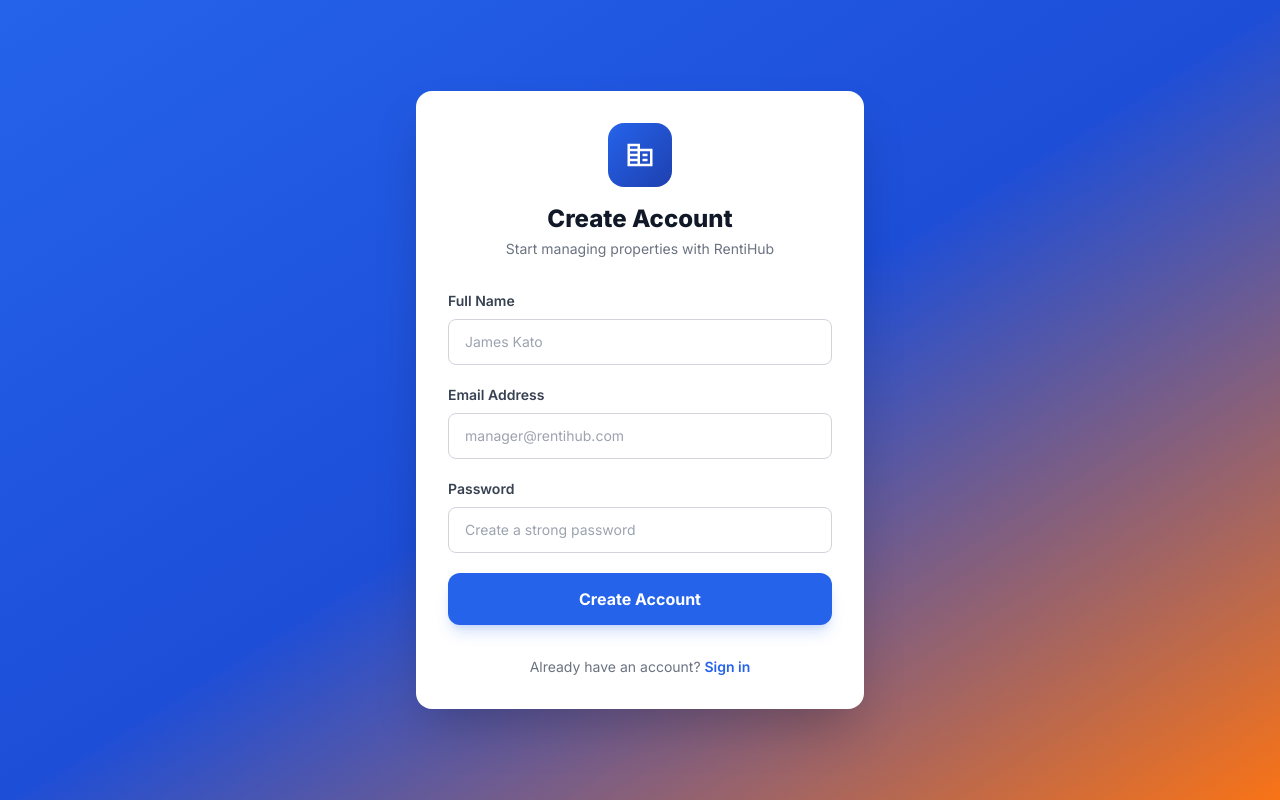
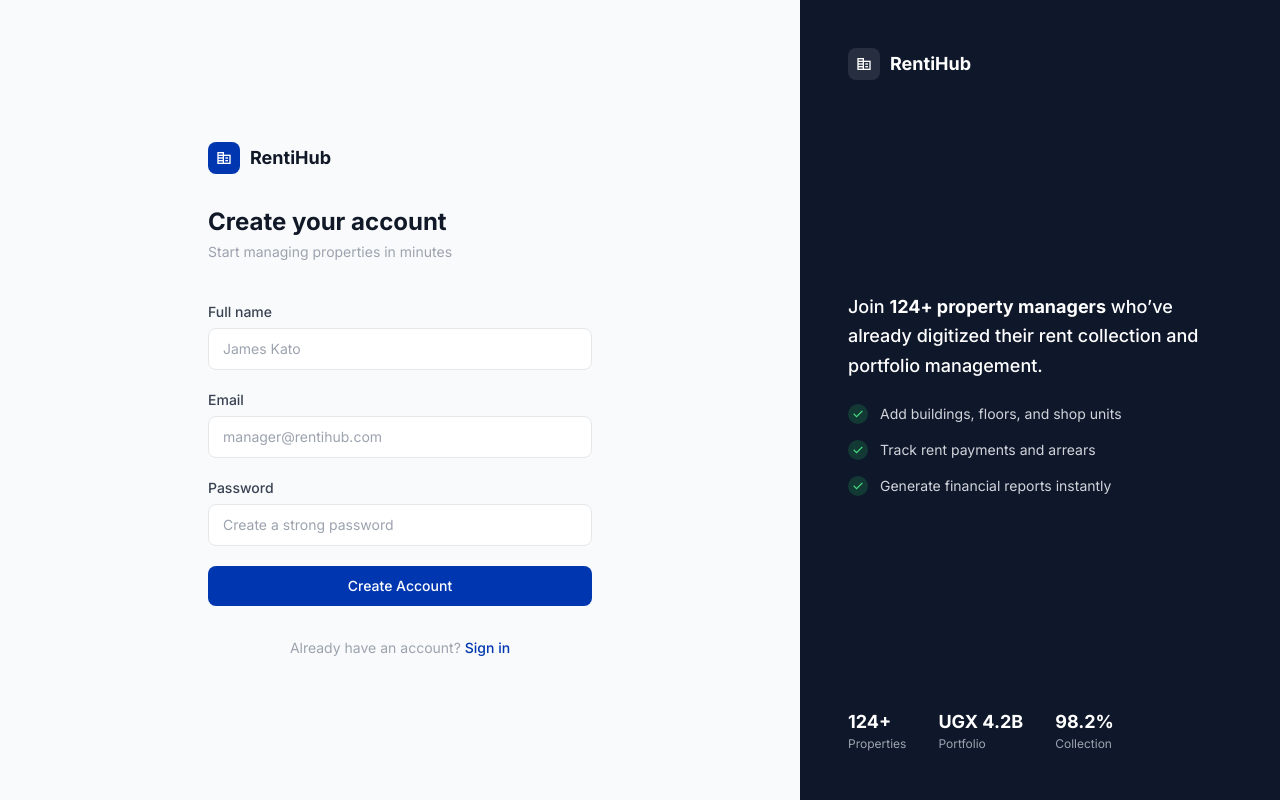
Before and after one commit to RockieRaheem/Renti-Hub, a React (Vite) app: page /register in a window 1280 px wide. Built offline with nearby package versions, Linux system fonts and the light colour scheme.

Commit message:
Redesign the login and sign in pages

```diff
--- a/src/pages/Login.jsx
+++ b/src/pages/Login.jsx
@@ -8,29 +8,71 @@ export default function Login() {
   const handleSubmit = (e) => { e.preventDefault(); navigate('/dashboard') }
 
   return (
-    <div className="min-h-screen flex items-center justify-center bg-gradient-to-br from-blue-600 via-blue-700 to-orange-500 p-6">
-      <div className="w-full max-w-md bg-white rounded-2xl shadow-2xl p-8">
-        <div className="text-center mb-8">
-          <div className="w-16 h-16 bg-gradient-to-br from-blue-600 to-blue-800 rounded-2xl flex items-center justify-center mx-auto mb-4">
-            <span className="material-symbols-outlined text-white text-3xl">corporate_fare</span>
+    <div className="min-h-screen flex">
+      <div className="flex-1 flex items-center justify-center p-8 bg-gray-50">
+        <div className="w-full max-w-sm">
+          <div className="mb-10">
+            <div className="flex items-center gap-2.5 mb-8">
+              <div className="w-8 h-8 rounded-lg bg-[#0037b0] flex items-center justify-center">
+                <span className="material-symbols-outlined text-white text-base">corporate_fare</span>
               </div>
-          <h1 className="text-2xl font-extrabold text-gray-900">Welcome Back</h1>
-          <p className="text-gray-500 text-sm mt-1">Sign in to your RentiHub account</p>
+              <span className="text-lg font-bold text-gray-900">RentiHub</span>
             </div>
+            <h1 className="text-2xl font-bold text-gray-900 mb-1">Welcome back</h1>
+            <p className="text-sm text-gray-400">Sign in to your account</p>
+          </div>
+
           <form onSubmit={handleSubmit} className="space-y-5">
             <div>
-            <label className="block text-sm font-semibold text-gray-700 mb-2">Email Address</label>
+              <label className="block text-sm font-medium text-gray-700 mb-1.5">Email</label>
               <input type="email" value={email} onChange={(e) => setEmail(e.target.value)}
-              className="w-full border border-gray-300 rounded-lg px-4 py-3 text-sm focus:border-blue-600 focus:ring-2 focus:ring-blue-100 outline-none transition-all" placeholder="manager@rentihub.com" required />
+                className="w-full border border-gray-200 rounded-lg px-3.5 py-2.5 text-sm text-gray-900 placeholder:text-gray-400 focus:border-blue-600 focus:ring-2 focus:ring-blue-50 outline-none transition-all" placeholder="manager@rentihub.com" required />
             </div>
             <div>
-            <label className="block text-sm font-semibold text-gray-700 mb-2">Password</label>
+              <label className="block text-sm font-medium text-gray-700 mb-1.5">Password</label>
               <input type="password" value={password} onChange={(e) => setPassword(e.target.value)}
-              className="w-full border border-gray-300 rounded-lg px-4 py-3 text-sm focus:border-blue-600 focus:ring-2 focus:ring-blue-100 outline-none transition-all" placeholder="Enter your password" required />
+                className="w-full border border-gray-200 rounded-lg px-3.5 py-2.5 text-sm text-gray-900 placeholder:text-gray-400 focus:border-blue-600 focus:ring-2 focus:ring-blue-50 outline-none transition-all" placeholder="Enter your password" required />
             </div>
-          <button type="submit" className="w-full bg-blue-600 text-white font-bold py-3.5 rounded-xl hover:bg-blue-700 transition-colors shadow-lg shadow-blue-600/20">Sign In</button>
+            <button type="submit" className="w-full bg-[#0037b0] text-white font-medium py-2.5 rounded-lg hover:bg-blue-700 transition-colors text-sm">
+              Sign In
+            </button>
           </form>
-        <p className="text-center text-sm text-gray-500 mt-8">Don't have an account? <Link to="/register" className="font-semibold text-blue-600 hover:text-blue-700">Create one</Link></p>
+
+          <p className="text-center text-sm text-gray-400 mt-8">
+            Don&rsquo;t have an account?{' '}
+            <Link to="/register" className="font-medium text-[#0037b0] hover:text-blue-700">Create one</Link>
+          </p>
+        </div>
+      </div>
+
+      <div className="hidden lg:flex w-[480px] bg-[#0f172a] p-12 flex-col justify-between">
+        <div className="flex items-center gap-2.5">
+          <div className="w-8 h-8 rounded-lg bg-white/10 flex items-center justify-center">
+            <span className="material-symbols-outlined text-white text-base">corporate_fare</span>
+          </div>
+          <span className="text-lg font-bold text-white">RentiHub</span>
+        </div>
+        <div>
+          <blockquote className="text-white text-xl font-medium leading-relaxed mb-6">
+            &ldquo;RentiHub transformed how we manage our portfolio. We went from spreadsheets to a single source of truth.&rdquo;
+          </blockquote>
+          <div>
+            <p className="text-white font-medium text-sm">James Kato</p>
+            <p className="text-gray-400 text-xs">Portfolio Manager, Kampala Properties Ltd</p>
+          </div>
+        </div>
+        <div className="flex gap-8">
+          {[
+            { value: '124+', label: 'Properties' },
+            { value: 'UGX 4.2B', label: 'Portfolio' },
+            { value: '98.2%', label: 'Collection' },
+          ].map((s) => (
+            <div key={s.label}>
+              <p className="text-white font-bold text-lg">{s.value}</p>
+              <p className="text-gray-400 text-xs">{s.label}</p>
+            </div>
+          ))}
+        </div>
       </div>
     </div>
   )
--- a/src/pages/Register.jsx
+++ b/src/pages/Register.jsx
@@ -9,34 +9,86 @@ export default function Register() {
   const handleSubmit = (e) => { e.preventDefault(); navigate('/dashboard') }
 
   return (
-    <div className="min-h-screen flex items-center justify-center bg-gradient-to-br from-blue-600 via-blue-700 to-orange-500 p-6">
-      <div className="w-full max-w-md bg-white rounded-2xl shadow-2xl p-8">
-        <div className="text-center mb-8">
-          <div className="w-16 h-16 bg-gradient-to-br from-blue-600 to-blue-800 rounded-2xl flex items-center justify-center mx-auto mb-4">
-            <span className="material-symbols-outlined text-white text-3xl">corporate_fare</span>
+    <div className="min-h-screen flex">
+      <div className="flex-1 flex items-center justify-center p-8 bg-gray-50">
+        <div className="w-full max-w-sm">
+          <div className="mb-10">
+            <div className="flex items-center gap-2.5 mb-8">
+              <div className="w-8 h-8 rounded-lg bg-[#0037b0] flex items-center justify-center">
+                <span className="material-symbols-outlined text-white text-base">corporate_fare</span>
               </div>
-          <h1 className="text-2xl font-extrabold text-gray-900">Create Account</h1>
-          <p className="text-gray-500 text-sm mt-1">Start managing properties with RentiHub</p>
+              <span className="text-lg font-bold text-gray-900">RentiHub</span>
             </div>
+            <h1 className="text-2xl font-bold text-gray-900 mb-1">Create your account</h1>
+            <p className="text-sm text-gray-400">Start managing properties in minutes</p>
+          </div>
+
           <form onSubmit={handleSubmit} className="space-y-5">
             <div>
-            <label className="block text-sm font-semibold text-gray-700 mb-2">Full Name</label>
+              <label className="block text-sm font-medium text-gray-700 mb-1.5">Full name</label>
               <input type="text" value={name} onChange={(e) => setName(e.target.value)}
-              className="w-full border border-gray-300 rounded-lg px-4 py-3 text-sm focus:border-blue-600 focus:ring-2 focus:ring-blue-100 outline-none transition-all" placeholder="James Kato" required />
+                className="w-full border border-gray-200 rounded-lg px-3.5 py-2.5 text-sm text-gray-900 placeholder:text-gray-400 focus:border-blue-600 focus:ring-2 focus:ring-blue-50 outline-none transition-all" placeholder="James Kato" required />
             </div>
             <div>
-            <label className="block text-sm font-semibold text-gray-700 mb-2">Email Address</label>
+              <label className="block text-sm font-medium text-gray-700 mb-1.5">Email</label>
               <input type="email" value={email} onChange={(e) => setEmail(e.target.value)}
-              className="w-full border border-gray-300 rounded-lg px-4 py-3 text-sm focus:border-blue-600 focus:ring-2 focus:ring-blue-100 outline-none transition-all" placeholder="manager@rentihub.com" required />
+                className="w-full border border-gray-200 rounded-lg px-3.5 py-2.5 text-sm text-gray-900 placeholder:text-gray-400 focus:border-blue-600 focus:ring-2 focus:ring-blue-50 outline-none transition-all" placeholder="manager@rentihub.com" required />
             </div>
             <div>
-            <label className="block text-sm font-semibold text-gray-700 mb-2">Password</label>
+              <label className="block text-sm font-medium text-gray-700 mb-1.5">Password</label>
               <input type="password" value={password} onChange={(e) => setPassword(e.target.value)}
-              className="w-full border border-gray-300 rounded-lg px-4 py-3 text-sm focus:border-blue-600 focus:ring-2 focus:ring-blue-100 outline-none transition-all" placeholder="Create a strong password" required />
+                className="w-full border border-gray-200 rounded-lg px-3.5 py-2.5 text-sm text-gray-900 placeholder:text-gray-400 focus:border-blue-600 focus:ring-2 focus:ring-blue-50 outline-none transition-all" placeholder="Create a strong password" required />
             </div>
-          <button type="submit" className="w-full bg-blue-600 text-white font-bold py-3.5 rounded-xl hover:bg-blue-700 transition-colors shadow-lg shadow-blue-600/20">Create Account</button>
+            <button type="submit" className="w-full bg-[#0037b0] text-white font-medium py-2.5 rounded-lg hover:bg-blue-700 transition-colors text-sm">
+              Create Account
+            </button>
           </form>
-        <p className="text-center text-sm text-gray-500 mt-8">Already have an account? <Link to="/login" className="font-semibold text-blue-600 hover:text-blue-700">Sign in</Link></p>
+
+          <p className="text-center text-sm text-gray-400 mt-8">
+            Already have an account?{' '}
+            <Link to="/login" className="font-medium text-[#0037b0] hover:text-blue-700">Sign in</Link>
+          </p>
+        </div>
+      </div>
+
+      <div className="hidden lg:flex w-[480px] bg-[#0f172a] p-12 flex-col justify-between">
+        <div className="flex items-center gap-2.5">
+          <div className="w-8 h-8 rounded-lg bg-white/10 flex items-center justify-center">
+            <span className="material-symbols-outlined text-white text-base">corporate_fare</span>
+          </div>
+          <span className="text-lg font-bold text-white">RentiHub</span>
+        </div>
+        <div>
+          <p className="text-white text-lg font-medium leading-relaxed mb-6">
+            Join <span className="font-bold">124+ property managers</span> who&rsquo;ve already digitized their rent collection and portfolio management.
+          </p>
+          <div className="space-y-4">
+            {[
+              'Add buildings, floors, and shop units',
+              'Track rent payments and arrears',
+              'Generate financial reports instantly',
+            ].map((item) => (
+              <div key={item} className="flex items-center gap-3">
+                <div className="w-5 h-5 rounded-full bg-green-500/20 flex items-center justify-center shrink-0">
+                  <span className="material-symbols-outlined text-green-400 text-sm">check</span>
+                </div>
+                <span className="text-gray-300 text-sm">{item}</span>
+              </div>
+            ))}
+          </div>
+        </div>
+        <div className="flex gap-8">
+          {[
+            { value: '124+', label: 'Properties' },
+            { value: 'UGX 4.2B', label: 'Portfolio' },
+            { value: '98.2%', label: 'Collection' },
+          ].map((s) => (
+            <div key={s.label}>
+              <p className="text-white font-bold text-lg">{s.value}</p>
+              <p className="text-gray-400 text-xs">{s.label}</p>
+            </div>
+          ))}
+        </div>
       </div>
     </div>
   )
```
Also changed, not shown: 4 other files (tests, documents, lock files or other folders). Lines whose indentation alone changed are shown as unchanged.
